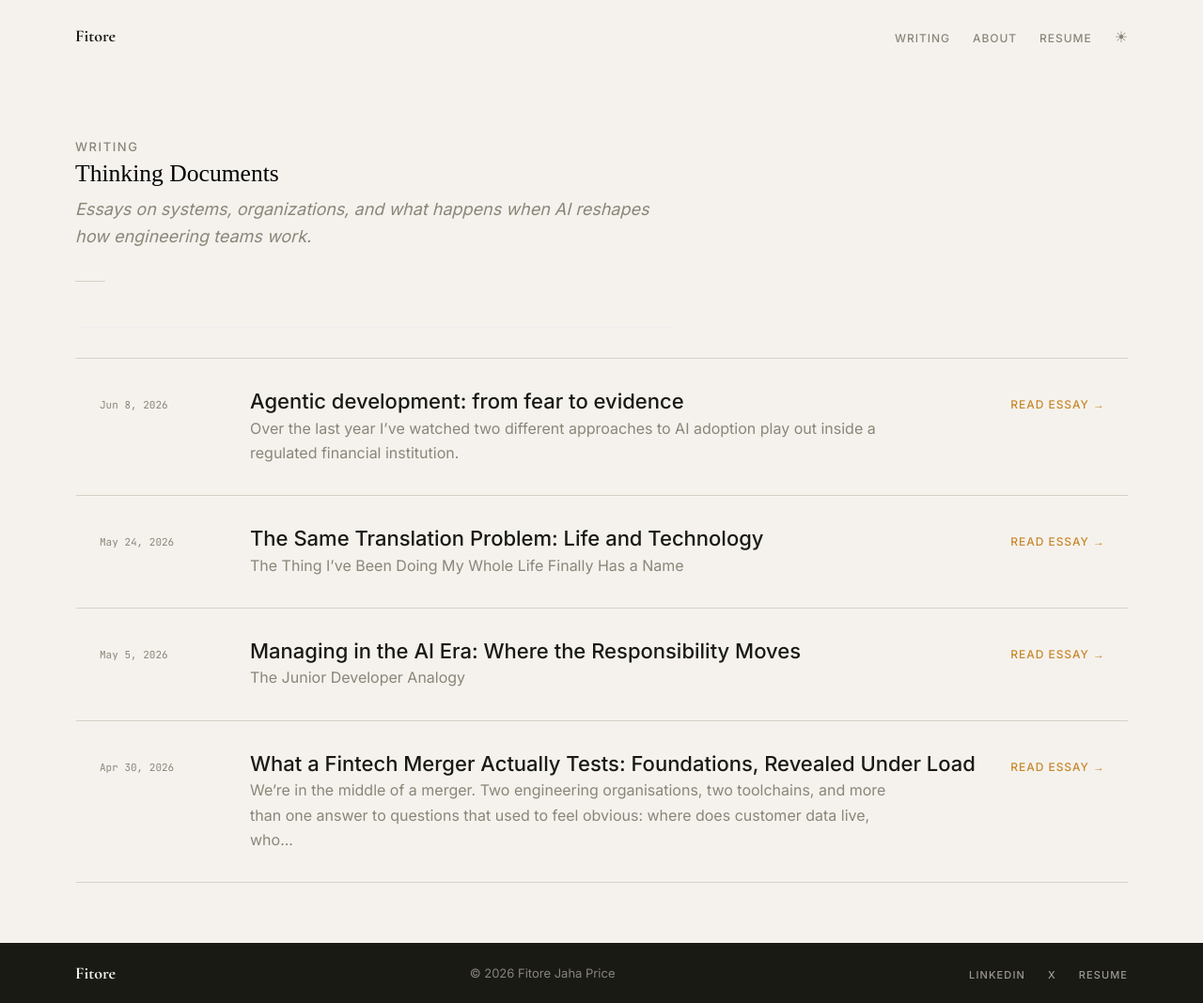
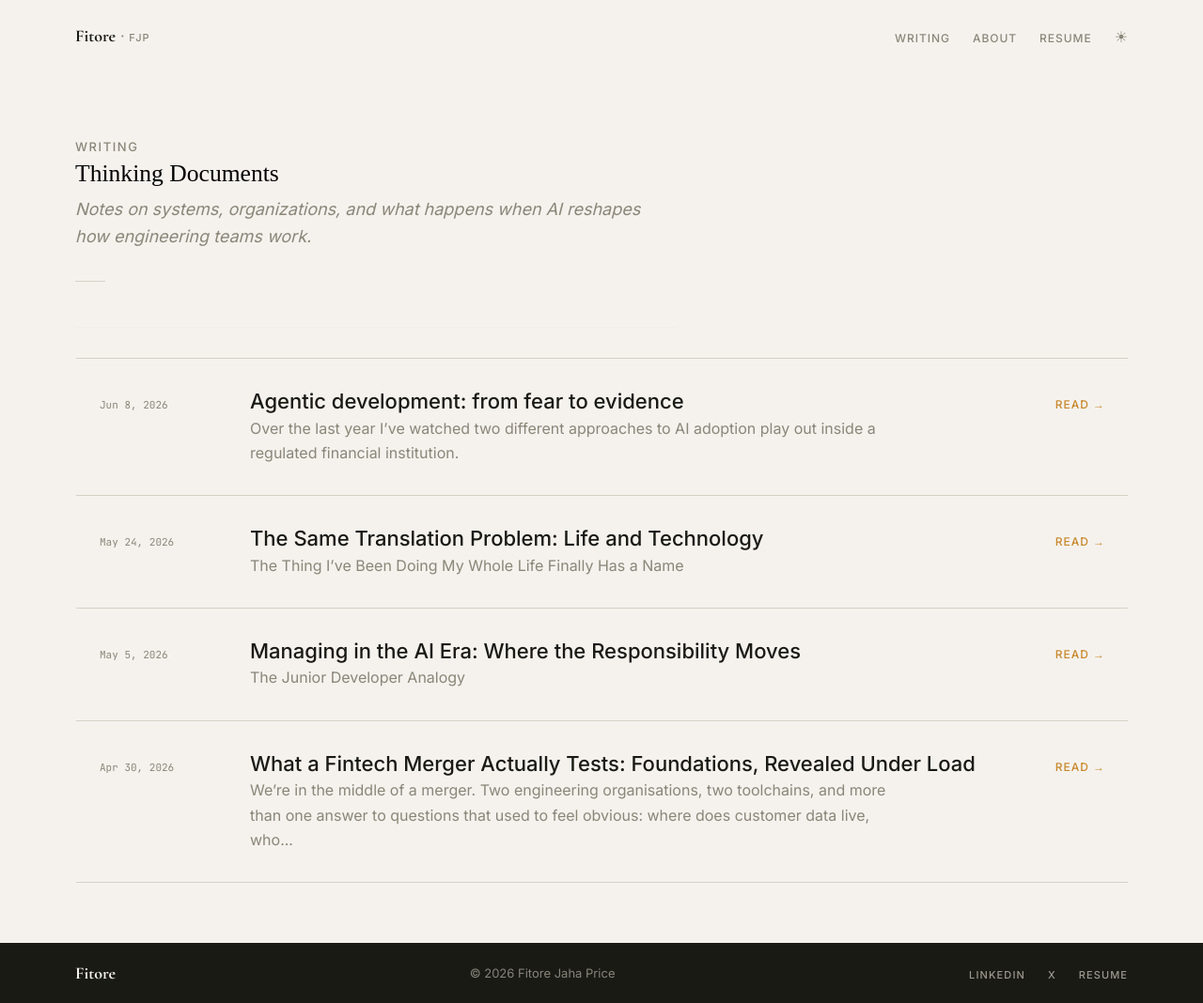
Before and after one commit to fitore/fitore.github.io, a Jekyll site: the page built from blog/index.html, in a window 1280 px wide. Shown: the whole page at 94% size. Built offline with Jekyll 4.4.1, drawn with Linux system fonts in a browser that asks for light colours.

Commit message:
Fix layout tweaks

```diff
--- a/_layouts/default.html
+++ b/_layouts/default.html
@@ -15,7 +15,11 @@
 </head>
 <body class="site">
   <nav class="nav">
-    <a href="{{ '/' | relative_url }}" class="nav__logo">Fitore</a>
+    <a href="{{ '/' | relative_url }}" class="nav__logo">
+      <span class="nav__logo-name">Fitore</span>
+      <span class="nav__logo-sep" aria-hidden="true"> &middot; </span>
+      <span class="nav__logo-initials">FJP</span>
+    </a>
     <button class="nav__hamburger" aria-label="Toggle navigation" aria-expanded="false">
       <span></span><span></span><span></span>
     </button>
--- a/_layouts/post.html
+++ b/_layouts/post.html
@@ -3,7 +3,7 @@
 ---
 <article class="post">
   <header class="post-header">
-    <a href="{{ '/blog/' | relative_url }}" class="post-back">&larr; All Essays</a>
+    <a href="{{ '/blog/' | relative_url }}" class="post-back">&larr; All Writing</a>
     <span class="post-header__date">{{ page.date | date: "%b %-d, %Y" }}</span>
     <h1 class="post-title">{{ page.title }}</h1>
     {% if page.description %}
@@ -25,7 +25,7 @@
     <div class="post-nav__item post-nav__item--prev">
       {% if page.previous %}
       <a href="{{ page.previous.url | relative_url }}">
-        <span class="post-nav__label">&larr; Previous Essay</span>
+        <span class="post-nav__label">&larr; Previous</span>
         <span class="post-nav__title">{{ page.previous.title }}</span>
       </a>
       {% endif %}
@@ -33,7 +33,7 @@
     <div class="post-nav__item post-nav__item--next">
       {% if page.next %}
       <a href="{{ page.next.url | relative_url }}">
-        <span class="post-nav__label">Next Essay &rarr;</span>
+        <span class="post-nav__label">Next &rarr;</span>
         <span class="post-nav__title">{{ page.next.title }}</span>
       </a>
       {% endif %}
--- a/blog/index.html
+++ b/blog/index.html
@@ -6,26 +6,26 @@
   <header class="post-header">
     <span class="section-label">Writing</span>
     <h1 class="post-title">Thinking Documents</h1>
-    <p class="post-subtitle">Essays on systems, organizations, and what happens when AI reshapes how engineering teams work.</p>
+    <p class="post-subtitle">Notes on systems, organizations, and what happens when AI reshapes how engineering teams work.</p>
     <hr class="post-header__rule">
   </header>
 
   {% if site.posts.size == 0 %}
-  <p class="essay-row__abstract">No posts yet.</p>
+  <p class="writing-row__abstract">Nothing here yet.</p>
   {% else %}
-  <div class="essays">
+  <div class="writing">
     {% for post in site.posts %}
-    <a class="essay-row" href="{{ post.url | relative_url }}">
-      <span class="essay-row__date">{{ post.date | date: "%b %-d, %Y" }}</span>
+    <a class="writing-row" href="{{ post.url | relative_url }}">
+      <span class="writing-row__date">{{ post.date | date: "%b %-d, %Y" }}</span>
       <span>
-        <span class="essay-row__title">{{ post.title }}</span>
+        <span class="writing-row__title">{{ post.title }}</span>
         {% if post.description %}
-        <p class="essay-row__abstract">{{ post.description }}</p>
+        <p class="writing-row__abstract">{{ post.description }}</p>
         {% elsif post.excerpt %}
-        <p class="essay-row__abstract">{{ post.excerpt | strip_html | truncatewords: 30 }}</p>
+        <p class="writing-row__abstract">{{ post.excerpt | strip_html | truncatewords: 30 }}</p>
         {% endif %}
       </span>
-      <span class="essay-row__cta">Read Essay &rarr;</span>
+      <span class="writing-row__cta">Read &rarr;</span>
     </a>
     {% endfor %}
   </div>
--- a/css/styles.css
+++ b/css/styles.css
@@ -140,10 +140,33 @@
 }
 
 .nav__logo {
+  text-decoration: none;
+  display: flex;
+  align-items: baseline;
+  gap: 0;
+}
+
+.nav__logo-name {
   font-family: var(--font-display);
   font-weight: 700;
   font-size: 1.125rem;
   color: var(--ink);
+}
+
+.nav__logo-sep {
+  font-family: var(--font-body);
+  font-size: var(--text-body);
+  color: var(--stone);
+  margin: 0 0.3em;
+}
+
+.nav__logo-initials {
+  font-family: var(--font-body);
+  font-weight: 500;
+  font-size: var(--text-meta);
+  letter-spacing: 0.1em;
+  text-transform: uppercase;
+  color: var(--stone);
 }
 
 .nav__links {
@@ -326,16 +349,23 @@
 }
 
 .hero__portrait {
-  align-self: stretch;
+  align-self: center;
 }
 
-.hero__portrait img {
+/* Border lives on the frame wrapper, padded off the image — never on the img */
+.hero__portrait-frame {
+  display: block;
+  width: 70%;
+  margin: 0 auto;
+  padding: var(--space-4);
+  border: 1px solid var(--rule);
+}
+
+.hero__portrait-img {
   width: 100%;
   aspect-ratio: 4 / 5;
   object-fit: cover;
   display: block;
-  /* Framed-photo mat — ~24px, expressed as a spacing token (no hardcoded px) */
-  border: var(--space-3) solid var(--rule);
 }
 
 /* ============================================================= */
@@ -417,9 +447,9 @@
 }
 
 /* ============================================================= */
-/* Essays / Current thinking                                     */
+/* Recent writing                                                */
 /* ============================================================= */
-.essay-row {
+.writing-row {
   display: grid;
   grid-template-columns: 8rem 1fr auto;
   align-items: baseline;
@@ -429,30 +459,30 @@
   border-left: 2px solid transparent;
 }
 
-.essays .essay-row:last-of-type {
+.writing .writing-row:last-of-type {
   border-bottom: 1px solid var(--rule);
 }
 
 @media (prefers-reduced-motion: no-preference) {
-  .essay-row { transition: border-color 150ms ease; }
-  .essay-row__title { transition: color 150ms ease; }
+  .writing-row { transition: border-color 150ms ease; }
+  .writing-row__title { transition: color 150ms ease; }
 }
 
-.essay-row:hover {
+.writing-row:hover {
   border-left: 2px solid var(--forest);
 }
 
-.essay-row:hover .essay-row__title {
+.writing-row:hover .writing-row__title {
   color: var(--forest);
 }
 
-.essay-row__date {
+.writing-row__date {
   font-family: var(--font-mono);
   font-size: var(--text-meta);
   color: var(--stone);
 }
 
-.essay-row__title {
+.writing-row__title {
   font-family: var(--font-body);
   font-weight: 500;
   font-size: var(--text-essay-title);
@@ -461,14 +491,14 @@
   margin: 0 0 var(--space-1);
 }
 
-.essay-row__abstract {
+.writing-row__abstract {
   font-size: var(--text-body);
   color: var(--stone);
   margin: 0;
   max-width: 44rem;
 }
 
-.essay-row__cta {
+.writing-row__cta {
   font-family: var(--font-body);
   font-weight: 500;
   font-size: var(--text-cta);
@@ -479,10 +509,10 @@
 }
 
 @media (prefers-reduced-motion: no-preference) {
-  .essay-row__cta { transition: color 150ms ease; }
+  .writing-row__cta { transition: color 150ms ease; }
 }
 
-.essay-row:hover .essay-row__cta {
+.writing-row:hover .writing-row__cta {
   color: var(--ink);
 }
 
@@ -505,40 +535,40 @@
   margin: 0 0 var(--space-3);
 }
 
-.career-row {
-  display: grid;
-  grid-template-columns: 1fr auto;
-  align-items: baseline;
-  gap: var(--space-3);
-  padding: var(--space-3) 0;
-  border-top: 1px solid var(--rule);
+/* Career highlights — brand names only, no dates, no titles */
+.career-highlights {
+  margin-top: var(--space-4);
 }
 
-.career-row:last-of-type {
-  border-bottom: 1px solid var(--rule);
+.career-highlights__group {
+  margin-bottom: var(--space-4);
 }
 
-.career-row__company {
+.career-highlights__label {
+  display: block;
   font-family: var(--font-body);
   font-weight: 500;
-  font-size: 0.9375rem;
-  color: var(--ink);
-  margin: 0;
+  font-size: var(--text-meta);
+  letter-spacing: 0.12em;
+  text-transform: uppercase;
+  color: var(--stone);
+  margin-bottom: var(--space-1);
 }
 
-.career-row__role {
+.career-highlights__current {
+  font-family: var(--font-body);
+  font-weight: 500;
+  font-size: var(--text-body);
+  color: var(--ink);
+}
+
+.career-highlights__list {
   font-family: var(--font-body);
   font-weight: 400;
-  font-size: 0.875rem;
+  font-size: var(--text-body);
   color: var(--stone);
+  line-height: 1.65;
   margin: 0;
-}
-
-.career-row__year {
-  font-family: var(--font-mono);
-  font-size: var(--text-meta);
-  color: var(--stone);
-  white-space: nowrap;
 }
 
 .experience__actions {
@@ -676,6 +706,8 @@
 
 .post-body {
   max-width: 40rem;
+  margin-left: auto;
+  margin-right: auto;
 }
 
 .post-body > p:first-of-type::first-letter {
@@ -816,8 +848,8 @@
     padding: 0 var(--margin-outer);
   }
 
-  .hero__portrait img {
-    aspect-ratio: 3 / 2;
+  .hero__portrait-frame {
+    width: 55%;
   }
 
   .about-experience {
@@ -849,9 +881,9 @@
   }
 
   /* Shrink the framed portrait so it reads as a thumbnail, not a banner */
-  .hero__portrait img {
-    aspect-ratio: 4 / 5;
-    max-width: 13rem;
+  .hero__portrait-frame {
+    width: auto;
+    max-width: 15rem;
   }
 
   /* Mobile nav: hamburger toggles the link list */
@@ -882,13 +914,13 @@
     position: relative;
   }
 
-  /* Essays stack */
-  .essay-row {
+  /* Writing rows stack */
+  .writing-row {
     grid-template-columns: 1fr;
     gap: var(--space-2);
   }
 
-  .essay-row__cta {
+  .writing-row__cta {
     justify-self: start;
   }
 
```
Also changed, not shown: CLAUDE.md (+21 -6 lines), index.html (+23 -40 lines).
